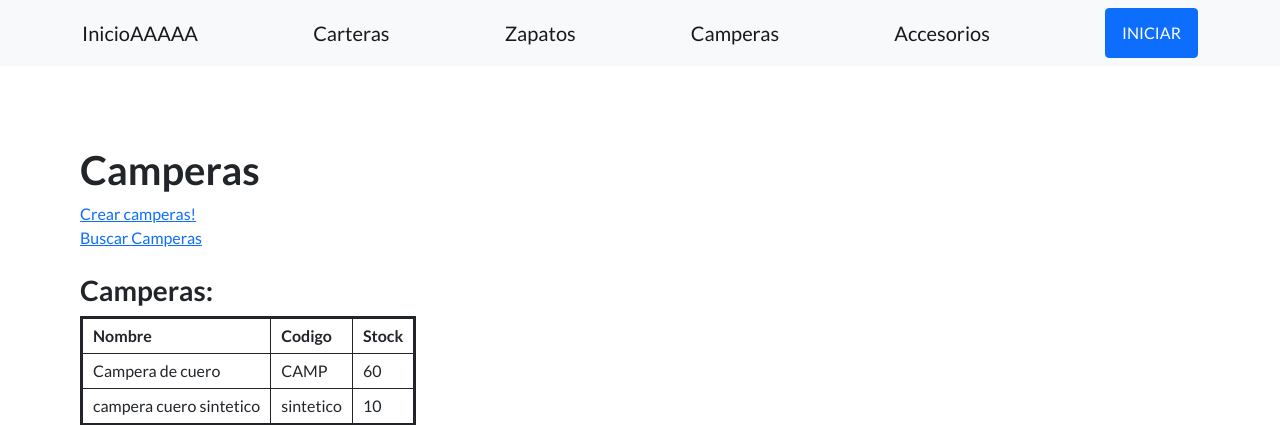
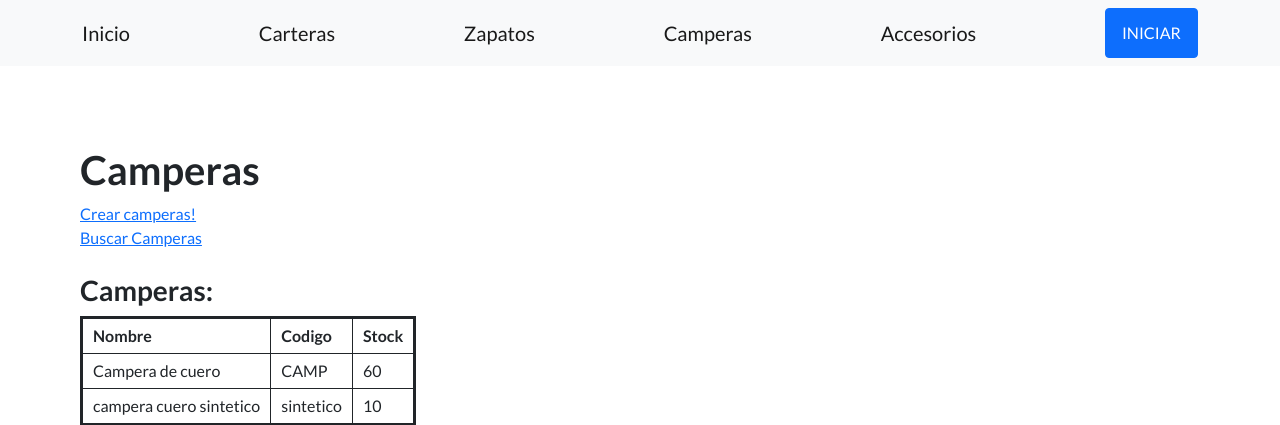
Before and after one commit to Michelle-Genesoni/TrabajoFinalCoder-Qin-Aguirre-Genesoni, a Django app: page /tienda-online/camperas/ in a window 1280 px wide. Shown: the top 425 px of the page. Run offline with Django 4.2, Linux system fonts and the light colour scheme; data comes from the database, SQL or seed files in the repository; some libraries are stand-ins or nearby versions.

Commit message:
Y se marcho ...

```diff
--- a/apponline/templates/apponline/plantilla_base.html
+++ b/apponline/templates/apponline/plantilla_base.html
@@ -27,7 +27,7 @@
         <!-- Navigation-->
         <nav class="navbar navbar-light bg-light static-top">
             <div class="container">
-                <a class="navbar-brand" href="{% url 'inicio' %}">InicioAAAAA</a>
+                <a class="navbar-brand" href="{% url 'inicio' %}">Inicio</a>
                 <a class="navbar-brand" href="{% url 'carteras' %}">Carteras</a>
                 <a class="navbar-brand" href="{% url 'zapatos' %}">Zapatos</a>
                 <a class="navbar-brand" href="{% url 'camperas' %}">Camperas</a>
```
